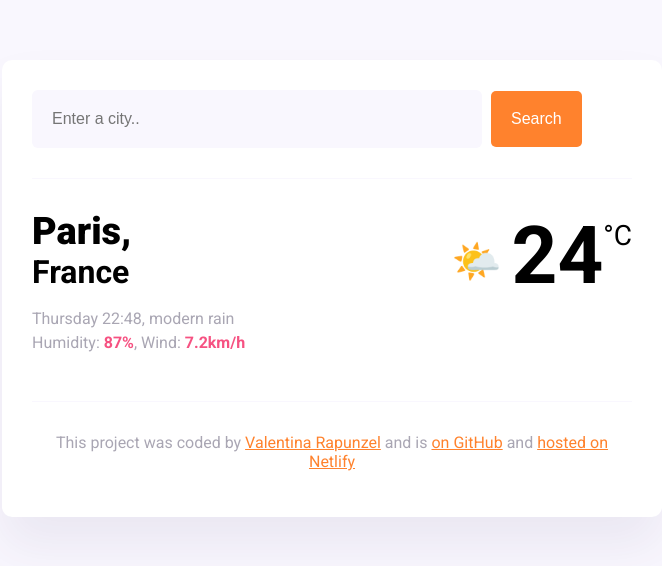
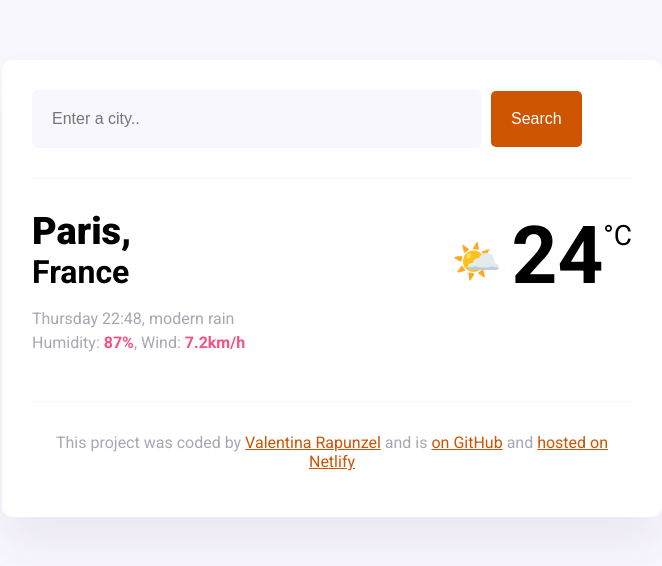
Before and after one commit to Valentina-rapunzel/weather-app-shecodes, a plain HTML site: page index.html in a window 1280 px wide. Shown: the whole page, without its empty margins (308-970 px from the left). Drawn offline with nearby package versions, Linux system fonts and the light colour scheme.

Commit message:
Changed the color

```diff
--- a/style.css
+++ b/style.css
@@ -4,7 +4,7 @@ body {
 }
 
 a {
-  color: #ff822d;
+  color: #ce5402;
 }
 
 .weather-app {
@@ -33,7 +33,7 @@ header {
 .search-button {
   margin-left: 5px;
   font-size: 16px;
-  background-color: #ff822d;
+  background-color: #ce5402;
   color: white;
   border: none;
   padding: 20px;
```
